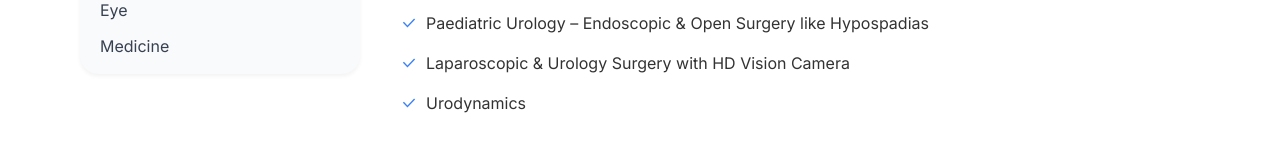
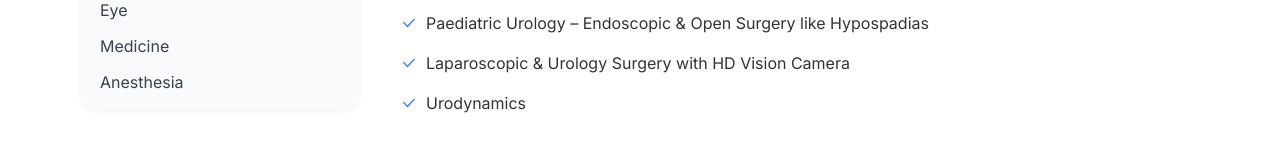
Before and after one commit to Arjunan1234/Goyal-Hospital, a React (Vite) app: page /service-details in a window 1280 px wide. Shown: the part 736-896 px from the top of the page. Built offline with nearby package versions, Linux system fonts and the light colour scheme.

Commit message:
cardiology completed

```diff
--- a/src/components/DoctorCards/DoctorCards.jsx
+++ b/src/components/DoctorCards/DoctorCards.jsx
@@ -102,7 +102,7 @@ export const cardsContent = [
     {
       icon: anesthesia,
       iconAltText: "anesthesia",
-      redirection: null,
+      redirection: "Anesthesia",
       Title: "Anesthesia",
       doctorsList: [
         "Dr. Pradeep Sharma",
--- /dev/null
+++ b/src/components/IndividualServicePages/Anesthesia.jsx
@@ -0,0 +1,35 @@
+import React from "react";
+import "./anesthesia.scss";
+import DepartmentHeader from "../DepartmentHeader/DepartmentHeader";
+import {
+  anesthesiaDepartmentHeader,
+  anesthesiaDepartmentHeaderContent,
+  anesthesiaFacilityHeader,
+  anesthesiaFacilityHeaderContent,
+  anesthesiaOdpBookingContent,
+  anesthesiaOdpBookingHeader,
+} from "../../constants/serviceDetailsContent";
+import DepartmentFacility from "../DepartmentFacility/DepartmentFacility";
+import OdpBooking from "../OdpBooking/OdpBooking";
+const Anesthesia = () => {
+  return (
+    <>
+      <div className="anesthesiaWrapper">
+        <DepartmentHeader
+          title={anesthesiaDepartmentHeader}
+          content={anesthesiaDepartmentHeaderContent}
+        />
+        <DepartmentFacility
+          title={anesthesiaFacilityHeader}
+          content={anesthesiaFacilityHeaderContent}
+        />
+        <OdpBooking
+          title={anesthesiaOdpBookingHeader}
+          content={anesthesiaOdpBookingContent}
+        />
+      </div>
+    </>
+  );
+};
+
+export default Anesthesia;
--- /dev/null
+++ b/src/components/IndividualServicePages/Cardiology.jsx
@@ -0,0 +1,35 @@
+import React from "react";
+import "./cardiology.scss";
+import DepartmentHeader from "../DepartmentHeader/DepartmentHeader";
+import {
+  cardiologyDepartmentHeader,
+  cardiologyDepartmentHeaderContent,
+  cardiologyFacilityHeader,
+  cardiologyFacilityHeaderContent,
+  cardiologyOdpBookingContent,
+  cardiologyOdpBookingHeader,
+} from "../../constants/serviceDetailsContent";
+import DepartmentFacility from "../DepartmentFacility/DepartmentFacility";
+import OdpBooking from "../OdpBooking/OdpBooking";
+const Cardiology = () => {
+  return (
+    <>
+      <div className="cardiologyWrapper">
+        <DepartmentHeader
+          title={cardiologyDepartmentHeader}
+          content={cardiologyDepartmentHeaderContent}
+        />
+        <DepartmentFacility
+          title={cardiologyFacilityHeader}
+          content={cardiologyFacilityHeaderContent}
+        />
+         <OdpBooking
+          title={cardiologyOdpBookingHeader}
+          content={cardiologyOdpBookingContent}
+        />
+      </div>
+    </>
+  );
+};
+
+export default Cardiology;
--- /dev/null
+++ b/src/components/IndividualServicePages/anesthesia.scss
@@ -0,0 +1,6 @@
+@use "/src/styles/variables.scss" as variable;
+.anesthesiaWrapper{
+    display: flex;
+    flex-direction: column;
+    gap: 48px;
+}
--- /dev/null
+++ b/src/components/IndividualServicePages/cardiology.scss
@@ -0,0 +1,6 @@
+@use "/src/styles/variables.scss" as variable;
+.cardiologyWrapper{
+    display: flex;
+    flex-direction: column;
+    gap: 48px;
+}
--- a/src/components/OdpBooking/OdpBookingCard/OdpBookingCard.jsx
+++ b/src/components/OdpBooking/OdpBookingCard/OdpBookingCard.jsx
@@ -5,7 +5,7 @@ import BookContact from "../../ContactUs/BookContact";
 import Modal from "../../Modal/Modal";
 
 const OdpBookingCard = ({
-  drImage,
+  // drImage,
   drName,
   design,
   details,
@@ -15,7 +15,8 @@ const OdpBookingCard = ({
 }) => {
   const [isModalOpen, setIsModalOpen] = useState(false);
   const [showSuccess, setShowSuccess] = useState(false);
-  const [selectedDoctor, setSelectedDoctor] = useState(drName);
+  // const [selectedDoctor, setSelectedDoctor] = useState(drName);
+  const [selectedDoctor, ] = useState(drName);
   const handleOpenModal = () => {
     setIsModalOpen(true);
     setShowSuccess(false);
--- a/src/components/OdpBooking/OdpBookingCard/odpBookingCard.scss
+++ b/src/components/OdpBooking/OdpBookingCard/odpBookingCard.scss
@@ -6,7 +6,7 @@
   background: #fff;
   box-shadow: 4px 4px 12px 0px rgba(0, 0, 0, 0.05);
 
-  // min-width: 468px;
+  max-width: 400px;
   .imageWrapper {
     img {
       border-top-left-radius: 8px;
--- a/src/components/ServiceDetailParentWrapper/ServiceDetailParentWrapper.jsx
+++ b/src/components/ServiceDetailParentWrapper/ServiceDetailParentWrapper.jsx
@@ -14,8 +14,10 @@ import EyeContent from "../IndividualServicePages/EyeContent";
 import MedicineContent from "../IndividualServicePages/MedicineContent";
 import Ortho from "../IndividualServicePages/Ortho";
 import Pediatrics from "../IndividualServicePages/Pediatrics";
+import Anesthesia from "../IndividualServicePages/Anesthesia";
+import Cardiology from "../IndividualServicePages/Cardiology";
 const departmentComponents = {
-  Cardiology: () => <div>Cardiology</div>,
+  Cardiology: Cardiology,
   Neurology: () => <div>Neurology</div>,
   Orthopedics:  Ortho,
   Gastroenterology: () => <div>Gastroenterology Component</div>,
@@ -31,7 +33,8 @@ const departmentComponents = {
   Plastic: () => <div>Pediatrics Component</div>,
   Surgery:  SurgeryContent,
   Eye: EyeContent,
-  Medicine:MedicineContent
+  Medicine:MedicineContent,
+  Anesthesia:Anesthesia
 };
 const ServiceDetailParentWrapper = ({ initialDepartment }) => {
   const [selectedDept, setSelectedDept] = useState("Urology & Andrology");
--- a/src/constants/serviceDetailsContent.js
+++ b/src/constants/serviceDetailsContent.js
@@ -20,7 +20,182 @@ export const navBoxContent = [
   "Surgery",
   "Eye",
   "Medicine",
+  "Anesthesia",
 ];
+// cardiology
+export const cardiologyDepartmentHeader =
+  "DEPARTMENT OF NON-INVASIVE CARDIOLOGY";
+export const cardiologyDepartmentHeaderContent =
+  "Goyal Hospital & Urology Centre has installed a fully functional, state-of-the-art Non-Invasive Cardiology lab, featuring a functional Echocardiography with a color Doppler machine.";
+export const cardiologyOdpBookingHeader = "OPD Booking";
+export const cardiologyOdpBookingContent = [
+  {
+    drName: "Dr. Dheeraj Garg",
+    design: "MBBS, MD (Medicine), MD (Cardiology)",
+    drPhoto: sampleDoctor,
+    details: [
+      {
+        icon: panel,
+        content: "On Panel: Yes",
+      },
+
+      {
+        icon: clock,
+        content: "Monday to Saturday 11 am to 1 pm",
+      },
+    ],
+    buttonText: "Confirm Availabilty",
+  },
+  {
+    drName: "Dr. Lalit Gupta",
+    design: "MD (Physiology), PGDCC",
+    drPhoto: sampleDoctor,
+    details: [
+      {
+        icon: panel,
+        content: "On Panel: Yes",
+      },
+
+      {
+        icon: clock,
+        content: "Monday to Saturday 11 am to 1 pm",
+      },
+    ],
+    buttonText: "Confirm Availabilty",
+  },
+  {
+    drName: "Dr. Parnessh Arora",
+    design: "MBBS, MD (Medicine), DNB (Cardiology), DM (Cardiology)",
+    drPhoto: sampleDoctor,
+    details: [
+      {
+        icon: panel,
+        content: "On Panel: Yes",
+      },
+
+      {
+        icon: clock,
+        content: "Monday to Saturday 11 am to 1 pm",
+      },
+    ],
+    buttonText: "Confirm Availabilty",
+  },
+  {
+    drName: "Dr. Vineet Bhatia",
+    design: "MBBS, MD (General Medicine), DM (Cardiology)",
+    drPhoto: sampleDoctor,
+    details: [
+      {
+        icon: panel,
+        content: "On Panel: Yes",
+      },
+
+      {
+        icon: clock,
+        content: "Monday to Saturday 11 am to 1 pm",
+      },
+    ],
+    buttonText: "Confirm Availabilty",
+  },
+];
+export const cardiologyFacilityHeader =
+  "The Department has facilities for the following";
+export const cardiologyFacilityHeaderContent = [
+  "Air Handling Units (AHU)",
+  "Laminar flow anaesthesia gas delivery systems",
+  "Modern anaesthesia machines",
+  "Structured, protocolized care",
+  "Non-invasive monitors",
+  "Next-generation ventilators",
+];
+
+// anesthesia
+export const anesthesiaDepartmentHeader =
+  "DEPARTMENT OF ANAESTHESIA & CRITICAL CARE";
+export const anesthesiaDepartmentHeaderContent =
+  "The strength of the department lies in its robust team structure, including Senior Residents, Resident Medical Officers, Anaesthetists, and support from consultants in other departments. The department provides comprehensive anaesthesia services, including for all types of pediatric and neonatal surgeries, with support from a Level II care Nursery and a 16-bedded ICU.";
+export const anesthesiaOdpBookingHeader = "OPD Booking";
+export const anesthesiaOdpBookingContent = [
+  {
+    drName: "Dr. Pradeep Sharma",
+    design: "(MBBS, DA Anaesthesia)",
+    drPhoto: sampleDoctor,
+    details: [
+      {
+        icon: panel,
+        content: "On Panel: Yes",
+      },
+
+      {
+        icon: clock,
+        content: "Monday to Saturday 11 am to 1 pm",
+      },
+    ],
+    buttonText: "Confirm Availabilty",
+  },
+  {
+    drName: "Dr. Shiv Patel",
+    design: "(MBBS, DA Anaesthesia)",
+    drPhoto: sampleDoctor,
+    details: [
+      {
+        icon: panel,
+        content: "On Panel: Yes",
+      },
+
+      {
+        icon: clock,
+        content: "Monday to Saturday 11 am to 1 pm",
+      },
+    ],
+    buttonText: "Confirm Availabilty",
+  },
+  {
+    drName: "Dr. Ankit Luthra",
+    design: "(MBBS, DA Anaesthesia)",
+    drPhoto: sampleDoctor,
+    details: [
+      {
+        icon: panel,
+        content: "On Panel: Yes",
+      },
+
+      {
+        icon: clock,
+        content: "Monday to Saturday 11 am to 1 pm",
+      },
+    ],
+    buttonText: "Confirm Availabilty",
+  },
+  {
+    drName: "Dr. Ramesh Subedi",
+    design: "(MBBS, DA Anaesthesia)",
+    drPhoto: sampleDoctor,
+    details: [
+      {
+        icon: panel,
+        content: "On Panel: Yes",
+      },
+
+      {
+        icon: clock,
+        content: "Monday to Saturday 11 am to 1 pm",
+      },
+    ],
+    buttonText: "Confirm Availabilty",
+  },
+];
+export const anesthesiaFacilityHeader =
+  "The Department has facilities for the following";
+export const anesthesiaFacilityHeaderContent = [
+  "Air Handling Units (AHU)",
+  "Laminar flow anaesthesia gas delivery systems",
+  "Modern anaesthesia machines",
+  "Structured, protocolized care",
+  "Non-invasive monitors",
+  "Next-generation ventilators",
+];
+
 // Pediatrics
 export const PediatricsDepartmentHeader = "DEPARTMENT OF PAEDIATRICS";
 export const PediatricsDepartmentHeaderContent =
```
